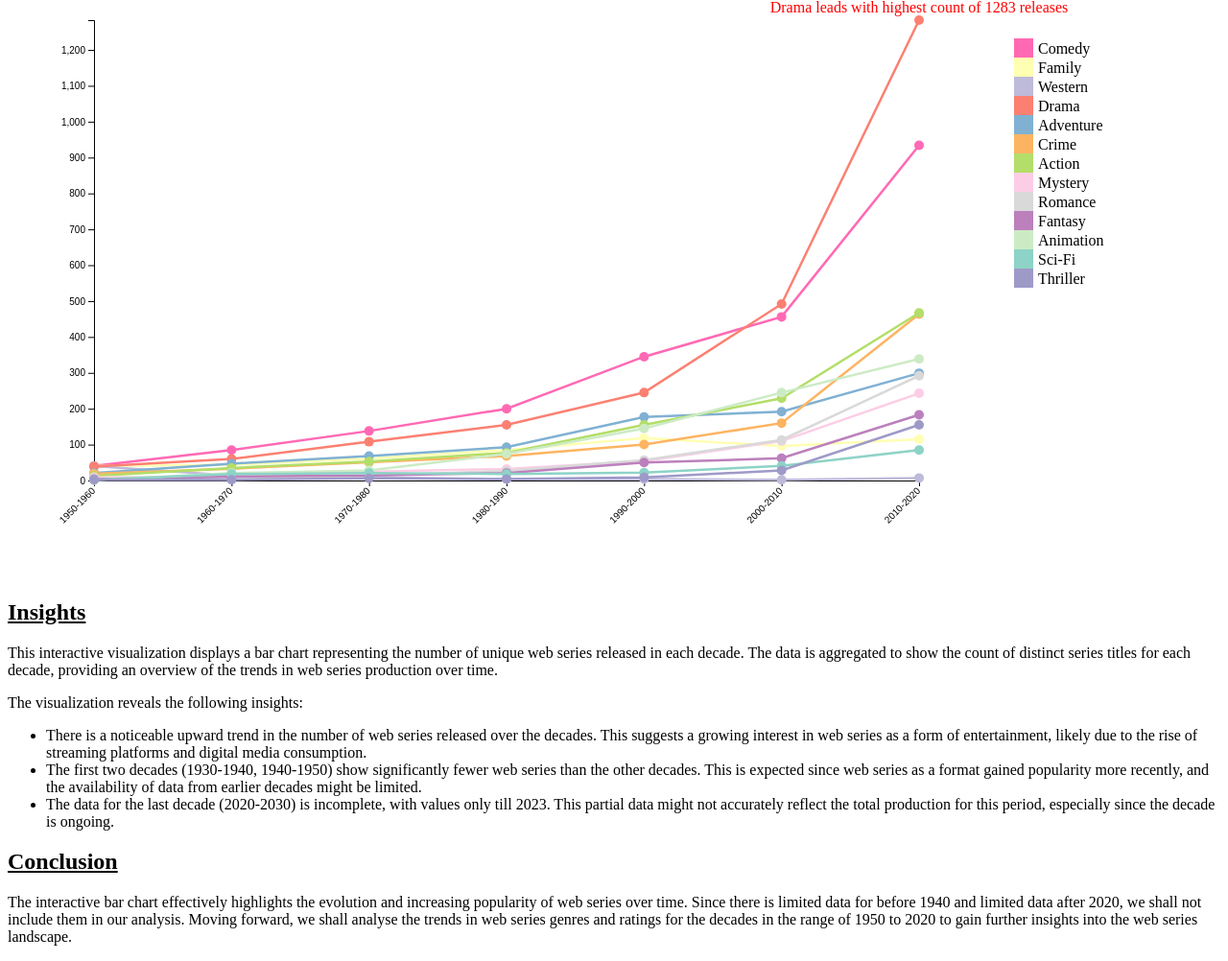
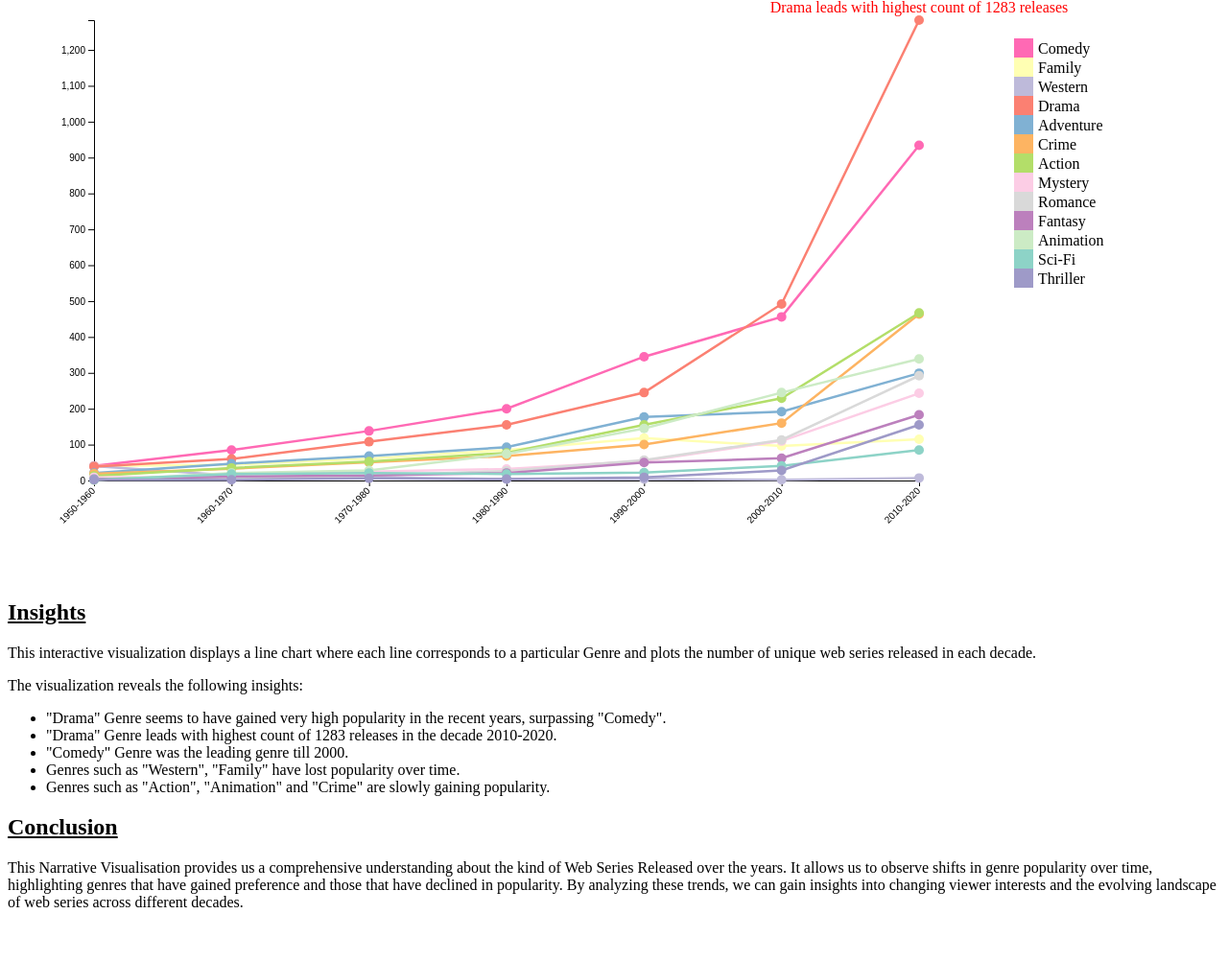
Before and after one commit to TithiSreemany/TithiSreemany.github.io, a plain HTML site: page Web_Series_NarrativeVisualisation/index4.html in a window 1280 px wide. Shown: the part 343-1345 px from the top of the page at 96% size. After the commit the page ends 1309 px from the top, so only its background shows below. Drawn offline with nearby package versions, Linux system fonts and the light colour scheme.

Commit message:
Add files via upload

```diff
--- a/Web_Series_NarrativeVisualisation/index4.html
+++ b/Web_Series_NarrativeVisualisation/index4.html
@@ -49,15 +49,17 @@
     </h2>
 
     <p>
-      This interactive visualization displays a bar chart representing the number of unique web series released in each decade. The data is aggregated to show the count of distinct series titles for each decade, providing an overview of the trends in web series production over time.
+      This interactive visualization displays a line chart where each line corresponds to a particular Genre and plots the number of unique web series released in each decade.
     </p>
 
     <p>
       The visualization reveals the following insights:
       <ul>
-        <li>There is a noticeable upward trend in the number of web series released over the decades. This suggests a growing interest in web series as a form of entertainment, likely due to the rise of streaming platforms and digital media consumption.</li>
-        <li>The first two decades (1930-1940, 1940-1950) show significantly fewer web series than the other decades. This is expected since web series as a format gained popularity more recently, and the availability of data from earlier decades might be limited.</li>
-        <li>The data for the last decade (2020-2030) is incomplete, with values only till 2023. This partial data might not accurately reflect the total production for this period, especially since the decade is ongoing.</li>
+        <li>"Drama" Genre seems to have gained very high popularity in the recent years, surpassing "Comedy".</li>
+        <li>"Drama" Genre leads with highest count of 1283 releases in the decade 2010-2020.</li>
+        <li>"Comedy" Genre was the leading genre till 2000.</li>
+        <li>Genres such as "Western", "Family" have lost popularity over time.</li>
+        <li>Genres such as "Action", "Animation" and "Crime" are slowly gaining popularity.</li>
       </ul>
        </p>
 
@@ -66,8 +68,8 @@
         <u>Conclusion</u>
       </h2>
       <p>
-        The interactive bar chart effectively highlights the evolution and increasing popularity of web series over time. Since there is limited data for before 1940 and limited data after 2020, we shall not include them in our analysis. Moving forward, we shall analyse the trends in web series genres and ratings for the decades in the range of 1950 to 2020 to gain further insights into the web series landscape.
-        </p>
+        This Narrative Visualisation provides us a comprehensive understanding about the kind of Web Series Released over the years. It allows us to observe shifts in genre popularity over time, highlighting genres that have gained preference and those that have declined in popularity. By analyzing these trends, we can gain insights into changing viewer interests and the evolving landscape of web series across different decades.
+      </p>
 
 
 
```
